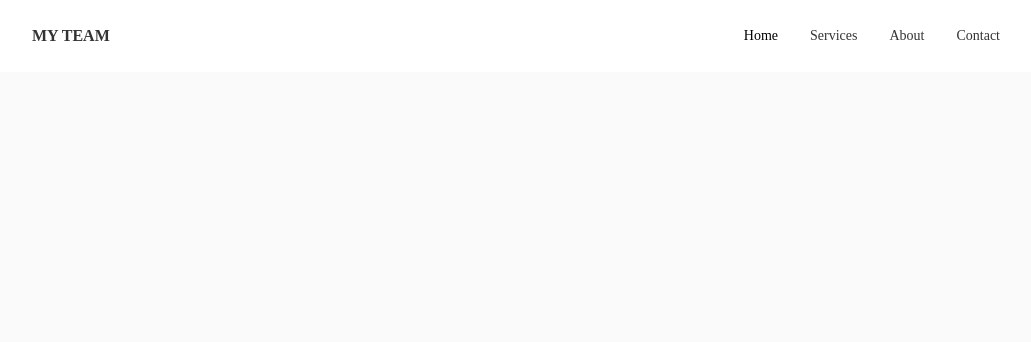
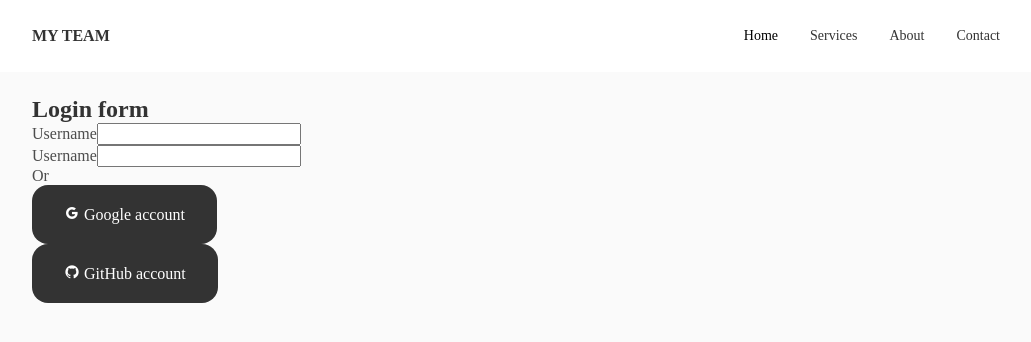
Before and after one commit to FrancoHolimananjara/MyTeam, a React (Create React App) app in the folder client/: page /login in a window 1280 px wide. Shown: the top 342 px of the page, without its empty margins (124-1155 px from the left). Built offline with nearby package versions, Linux system fonts and the light colour scheme.

Commit message:
edit login page

```diff
--- a/client/src/components/login/Login.jsx
+++ b/client/src/components/login/Login.jsx
@@ -3,7 +3,32 @@ import './login.css';
 
 function Login() {
     return (
-        <></>
+        <section className="login section">
+            <div className="login__container container grid">
+                <div className="login__content">
+                    <form action="" className="login__form">
+                        <h1>Login form</h1>
+                        <div className="input__group">
+                            <label htmlFor="">Username</label>
+                            <input type="text" name="" id="" />
+                        </div>
+                        <div className="input__group">
+                            <label htmlFor="">Username</label>
+                            <input type="text" name="" id="" />
+                        </div>
+                        <p className="or">Or</p>
+                        <div className="login__social">
+                            <a href="/" className="button">
+                                <i className="bx bxl-google"></i> Google account
+                            </a>
+                            <a href="/" className="button">
+                                <i className="bx bxl-github"></i> GitHub account
+                            </a>
+                        </div>
+                    </form>
+                </div>
+            </div>
+        </section>
     );
 }
 
--- a/client/src/components/login/login.css
+++ b/client/src/components/login/login.css
@@ -0,0 +1,22 @@
+.login__container{
+    row-gap: 3rem;
+}
+
+.login__content{
+    grid-template-columns: 100% repeat(1, 1fr);
+    align-items: center;
+}
+
+.login__img{
+    background-color: aquamarine;
+    width: 100%;
+    height: 100%;
+}
+
+.login__social{
+    display: flex;
+    flex-direction: column;
+}
+.login__social a{
+    width: fit-content;
+}
```
